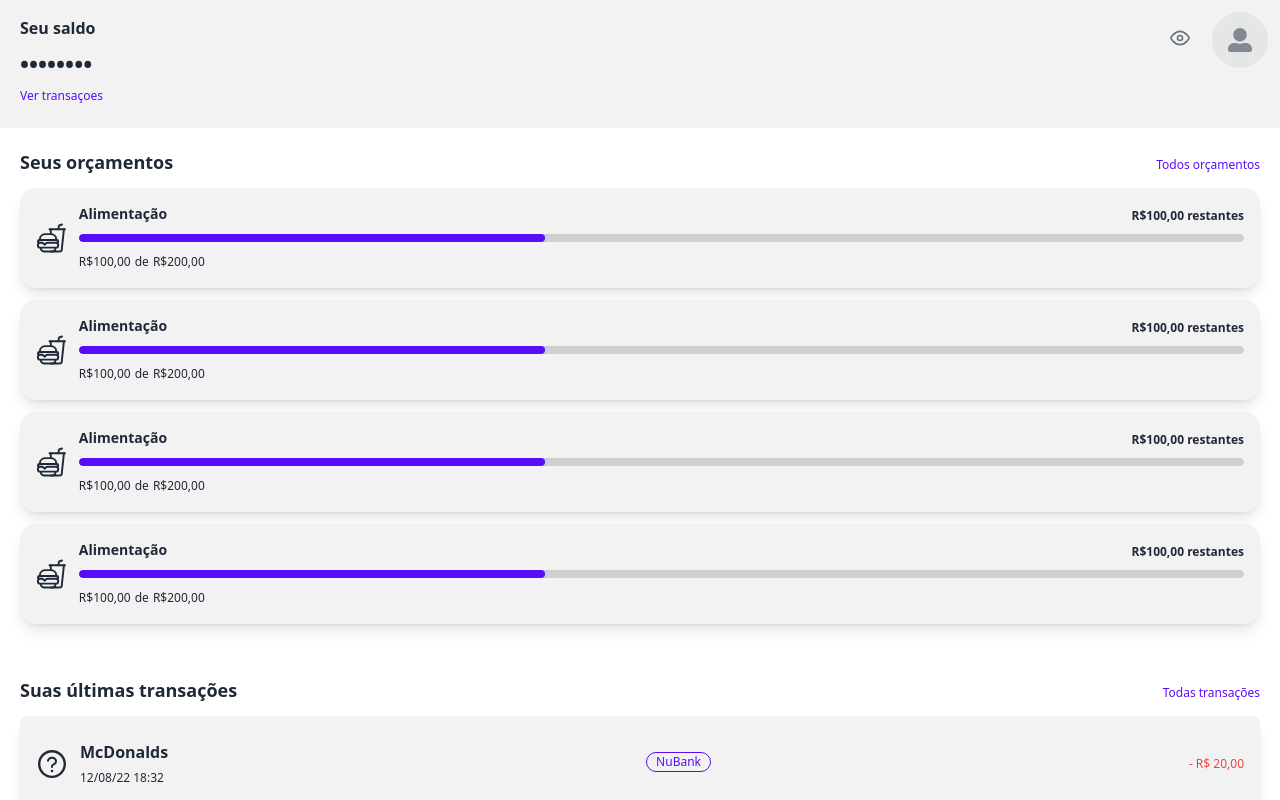
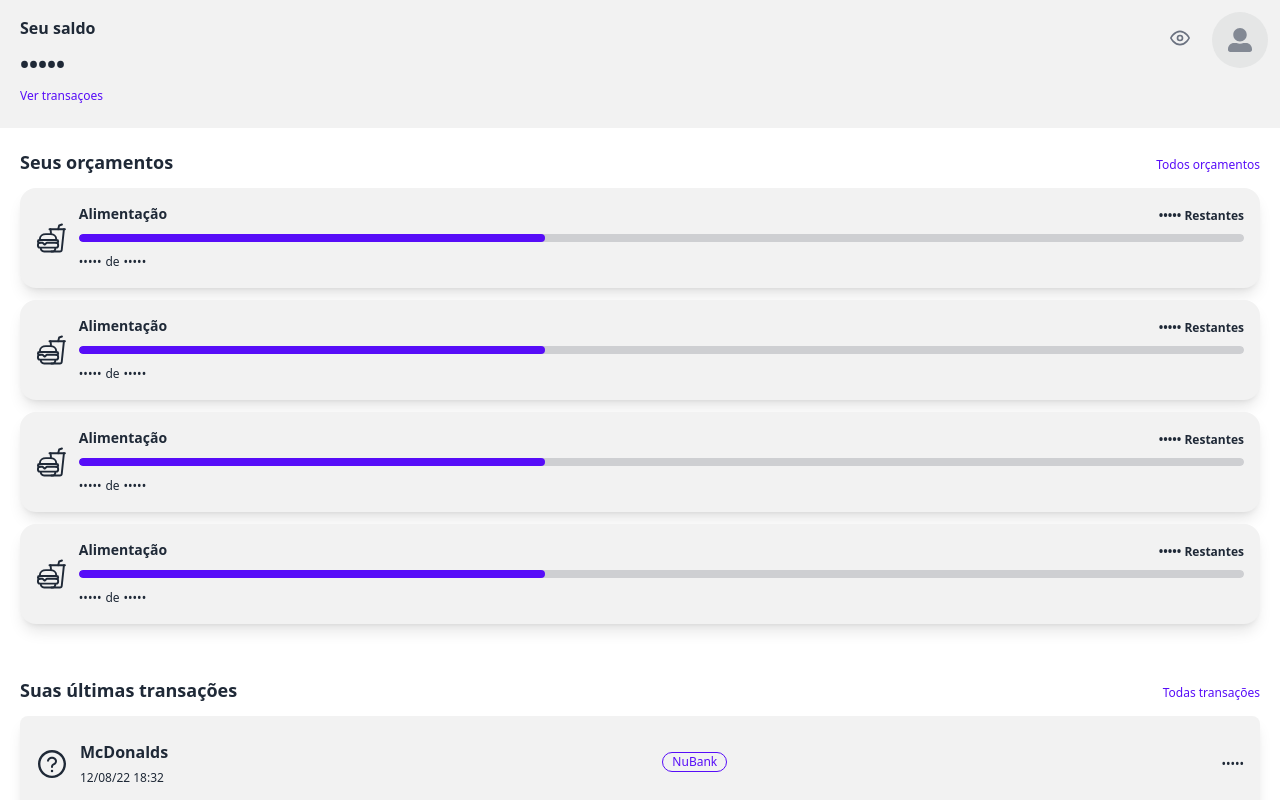
Before and after one commit to Crown32/Alfred, a React (Create React App) app: page / in a window 1280 px wide. Shown: the top 800 px of the page. Built offline with nearby package versions, Linux system fonts and the light colour scheme; no server answers; sample sign-in values are in the browser's storage.

Commit message:
Todos os valores se esconder ao clicar no esconder

```diff
--- a/src/App.jsx
+++ b/src/App.jsx
@@ -1,6 +1,7 @@
 import { BrowserRouter as Router, Routes, Route } from 'react-router-dom'
 import { AuthContextProvider } from './contexts/AuthContext'
 import { AlertContextProvider } from './contexts/AlertContext'
+import { ShowMoneyContextProvider } from './contexts/ShowMoneyContext'
 import Alert from './components/Alert'
 import Home from './pages/Home'
 import ProtectedRoute from './components/ProtectedRoute'
@@ -12,6 +13,7 @@ export default function App(pros) {
   return (
     <AuthContextProvider>
       <AlertContextProvider>
+        <ShowMoneyContextProvider>
           <Router>
             <Routes>
               <Route path="/signup" element={<Signup />} />
@@ -19,6 +21,7 @@ export default function App(pros) {
               <Route path="/" element={<ProtectedRoute><Home /></ProtectedRoute>} />
             </Routes>
           </Router>
+        </ShowMoneyContextProvider>
         <Alert/>
       </AlertContextProvider>
     </AuthContextProvider>
--- a/src/components/BudgetCard.jsx
+++ b/src/components/BudgetCard.jsx
@@ -1,6 +1,7 @@
 import { IoFastFoodOutline } from 'react-icons/io5';
+import MoneyText from './MoneyText';
 
-export default function PlanningCard() {
+export default function BudgetCard() {
     return (
       <div className='card w-full shadow-lg bg-base-200 mb-3 p-4'>
         <div className='flex items-center'>
@@ -8,13 +9,13 @@ export default function PlanningCard() {
           <div className='ml-3 w-full'>
             <div className='flex justify-between items-end'>
               <h1 className='text-sm font-bold'>Alimentação</h1>
-              <span className='text-xs font-bold'>R$100,00 restantes</span>
+              <span className='text-xs font-bold'><MoneyText value="100,00"/> Restantes</span>
             </div>
             <progress className="progress progress-primary w-full" value="40" max="100"></progress>
             <div>
-              <span className='text-xs'>R$100,00</span>
+              <MoneyText value="100,00" className="text-xs"/>
               <span className='text-xs mx-1'>de</span>
-              <span className='text-xs'>R$200,00</span>
+              <MoneyText value="200,00" className="text-xs"/>
             </div>
           </div>
         </div>
--- a/src/components/BudgetList.jsx
+++ b/src/components/BudgetList.jsx
@@ -1,7 +1,7 @@
 import { Link } from 'react-router-dom'
 import PlanningCard from './BudgetCard'
 
-export default function PlanningList() {
+export default function BudgetList() {
   return (
     <div className='w-screen p-5'>
       <div className='mb-3 flex w-full justify-between items-baseline'>
--- a/src/components/Header.jsx
+++ b/src/components/Header.jsx
@@ -1,13 +1,14 @@
 import Avatar from './Avatar'
 import {FiEye, FiEyeOff} from 'react-icons/fi'
-import {useState} from 'react'
 import { Link } from 'react-router-dom';
+import { useShowMoney } from '../contexts/ShowMoneyContext';
+import MoneyText from './MoneyText';
 
 export default function Header(props) {
-  const [showPassword, setShowPassword] = useState(false);
+  const {showMoney, setShowMoney} = useShowMoney()
 
-  function handleShowPassword() {
-    setShowPassword(!showPassword);
+  function handleShowMoney() {
+    setShowMoney(!showMoney);
   }
 
   return (
@@ -17,16 +18,16 @@ export default function Header(props) {
           <span className="label-text text-base font-bold">Seu saldo</span>
         </label>
         <div className='ml-1 flex flex-row'>
-          <input type={showPassword?"text":"password"} value={"1.000,00"} className="pointer-events-none text-2xl w-full bg-base-200 font-semibold" readOnly/>
+          <MoneyText className="text-2xl w-full bg-base-200 font-semibold" value="1.000,00"/>
         </div>
         <label className="label">
           <span className="label-text-alt text-xm text-primary"><Link to="/transactions">Ver transaçoes</Link></span>
         </label>
       </div>
-        {showPassword?
-          <FiEyeOff className='text-gray-500 cursor-pointer absolute top-7 right-[90px] w-5 h-5' onClick={handleShowPassword}/>
+        {showMoney?
+          <FiEyeOff className='text-gray-500 cursor-pointer absolute top-7 right-[90px] w-5 h-5' onClick={handleShowMoney}/>
         :
-          <FiEye className='  text-gray-500 cursor-pointer absolute top-7 right-[90px] w-5 h-5' onClick={handleShowPassword}/>
+          <FiEye className='  text-gray-500 cursor-pointer absolute top-7 right-[90px] w-5 h-5' onClick={handleShowMoney}/>
         }
       <Avatar/>
     </header>
--- /dev/null
+++ b/src/components/MoneyText.jsx
@@ -0,0 +1,12 @@
+import { useShowMoney } from '../contexts/ShowMoneyContext';
+
+export default function MoneyText({className, value, type}) {
+  const {showMoney} = useShowMoney()
+  return(
+    <span className={`${type === "out"  && showMoney ? "text-red-500" : ""} ${type === "in"  && showMoney ? "text-green-500" : ""} ${className}`}>
+      {type === 'out' && showMoney ? '- ' : ''}
+      {type === 'in' && showMoney ? '+ ' : ''}
+      {showMoney? `R$ ${value}` : '•••••'}
+    </span>
+  )
+}
--- a/src/components/TransactionItem.jsx
+++ b/src/components/TransactionItem.jsx
@@ -1,4 +1,5 @@
 import {AiOutlineQuestionCircle} from 'react-icons/ai';
+import MoneyText from './MoneyText';
 
 export default function TransactionItem() {
   return (
@@ -12,7 +13,7 @@ export default function TransactionItem() {
       </div>
       <div className="badge badge-outline badge-primary mb-1 text-xs">NuBank</div>
       <div className='flex flex-col'>
-        <span className='text-xs text-red-500'>- R$ 20,00</span>
+        <MoneyText value="20,00" className='text-xs' type="in"/>
       </div>
     </li>
   )
--- /dev/null
+++ b/src/contexts/ShowMoneyContext.jsx
@@ -0,0 +1,18 @@
+import {useState, createContext, useContext} from 'react';
+
+const ShowMoneyContext = createContext({
+  showMoney: false,
+  setShowMoney: () => {}
+});
+
+export const useShowMoney = () => useContext(ShowMoneyContext);
+
+export function ShowMoneyContextProvider({children}) {
+  const [showMoney, setShowMoney] = useState(null);
+
+  return (
+    <ShowMoneyContext.Provider value={{showMoney, setShowMoney}}>
+      {children}
+    </ShowMoneyContext.Provider>
+  );
+}
```
Lines whose indentation alone changed are shown as unchanged.
